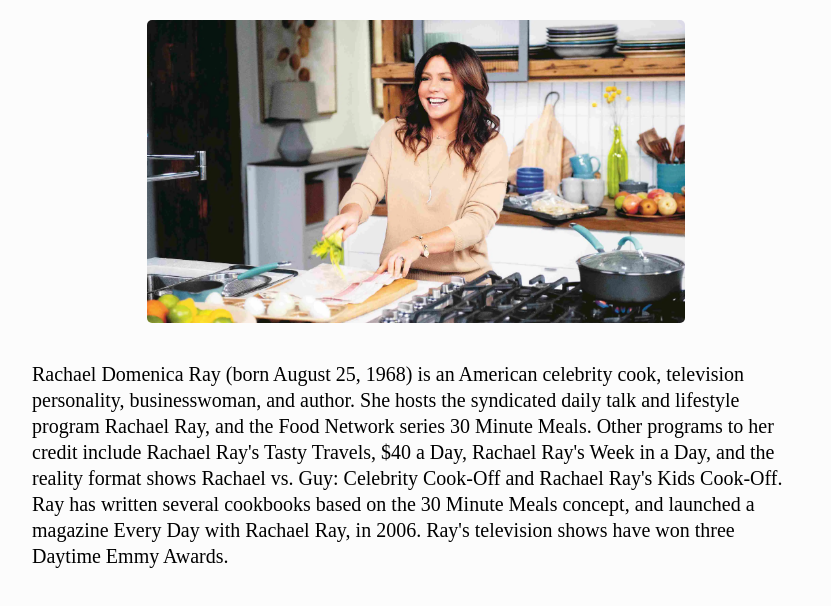
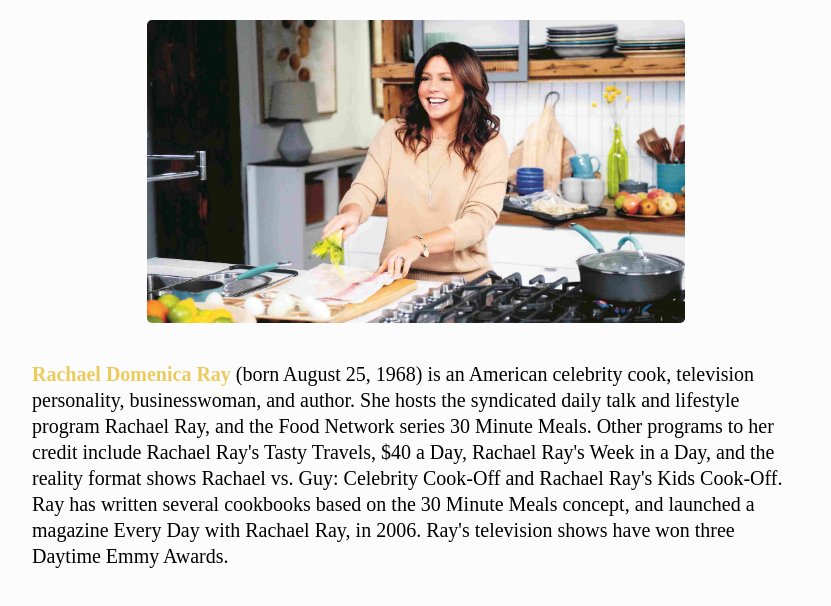
Before and after one commit to dimazakharevich/html-home-work, a plain HTML site: page about.html in a window 1280 px wide. Shown: the part 234-840 px from the top of the page, without its empty margins (224-1055 px from the left). Drawn offline with Linux system fonts and the light colour scheme; a web font is replaced by a local one.

Commit message:
Delete repeated css rules

```diff
--- a/about.html
+++ b/about.html
@@ -34,15 +34,16 @@
         alt="Rachael Ray Picture"
       />
       <p class="biography">
-        Rachael Domenica Ray (born August 25, 1968) is an American celebrity
-        cook, television personality, businesswoman, and author. She hosts the
-        syndicated daily talk and lifestyle program Rachael Ray, and the Food
-        Network series 30 Minute Meals. Other programs to her credit include
-        Rachael Ray's Tasty Travels, $40 a Day, Rachael Ray's Week in a Day, and
-        the reality format shows Rachael vs. Guy: Celebrity Cook-Off and Rachael
-        Ray's Kids Cook-Off. Ray has written several cookbooks based on the 30
-        Minute Meals concept, and launched a magazine Every Day with Rachael
-        Ray, in 2006. Ray's television shows have won three Daytime Emmy Awards.
+        <span class="bold yellow">Rachael Domenica Ray</span> (born August 25,
+        1968) is an American celebrity cook, television personality,
+        businesswoman, and author. She hosts the syndicated daily talk and
+        lifestyle program Rachael Ray, and the Food Network series 30 Minute
+        Meals. Other programs to her credit include Rachael Ray's Tasty Travels,
+        $40 a Day, Rachael Ray's Week in a Day, and the reality format shows
+        Rachael vs. Guy: Celebrity Cook-Off and Rachael Ray's Kids Cook-Off. Ray
+        has written several cookbooks based on the 30 Minute Meals concept, and
+        launched a magazine Every Day with Rachael Ray, in 2006. Ray's
+        television shows have won three Daytime Emmy Awards.
       </p>
     </main>
   </body>
--- a/css/styles.css
+++ b/css/styles.css
@@ -10,9 +10,18 @@ body {
   padding: 3% 0;
 }
 
-html {
-  font-family: "Source Serif Pro", serif;
+aside {
+  width: 25%;
+  border: 1px solid var(--theme-color);
+  align-self: right;
+  border-radius: 5px;
 }
+h2 {
+  font-size: 160%;
+  margin-bottom: 3%;
+  color: var(--theme-color);
+}
+
 nav {
   display: flex;
   width: 60%;
@@ -54,22 +63,6 @@ main > div > p {
   line-height: 1.3;
 }
 
-body {
-  background-color: var(--body-color);
-  padding: 3% 0;
-}
-
-aside {
-  width: 25%;
-  border: 1px solid var(--theme-color);
-  align-self: right;
-  border-radius: 5px;
-}
-h2 {
-  font-size: 160%;
-  margin-bottom: 3%;
-  color: var(--theme-color);
-}
 .main-image {
   width: 70%;
   border-radius: 5px;
--- a/css/stylesAbout.css
+++ b/css/stylesAbout.css
@@ -7,3 +7,6 @@
   font-size: 20px;
   line-height: 1.3;
 }
+.yellow {
+  color: var(--theme-color);
+}
```
